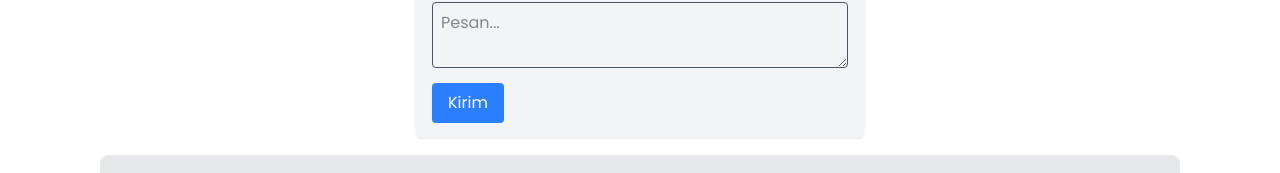
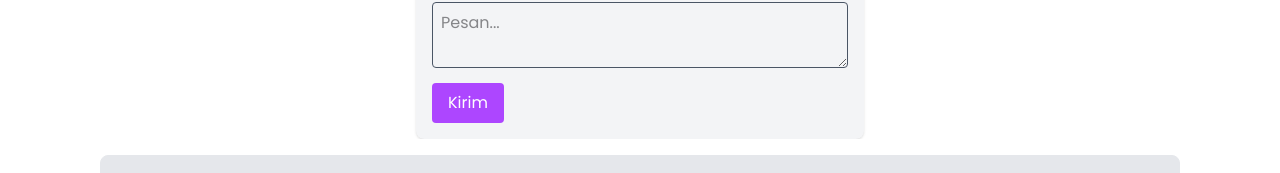
Before and after one commit to hilalhamdh/portfolio-modern, a React (Vite) app: page / in a window 1280 px wide. Shown: the part 2854-3027 px from the top of the page. Built offline with nearby package versions, Linux system fonts and the light colour scheme; no server answers; the database is empty.

Commit message:
add file

```diff
--- a/src/components/FormPesan.jsx
+++ b/src/components/FormPesan.jsx
@@ -50,7 +50,7 @@
 
       <button
         type="submit"
-        className="bg-blue-500 text-white px-4 py-2 rounded hover:bg-blue-600"
+        className="bg-purple-500 text-white px-4 py-2 rounded hover:bg-purple-600"
       >
         Kirim
       </button>
```
